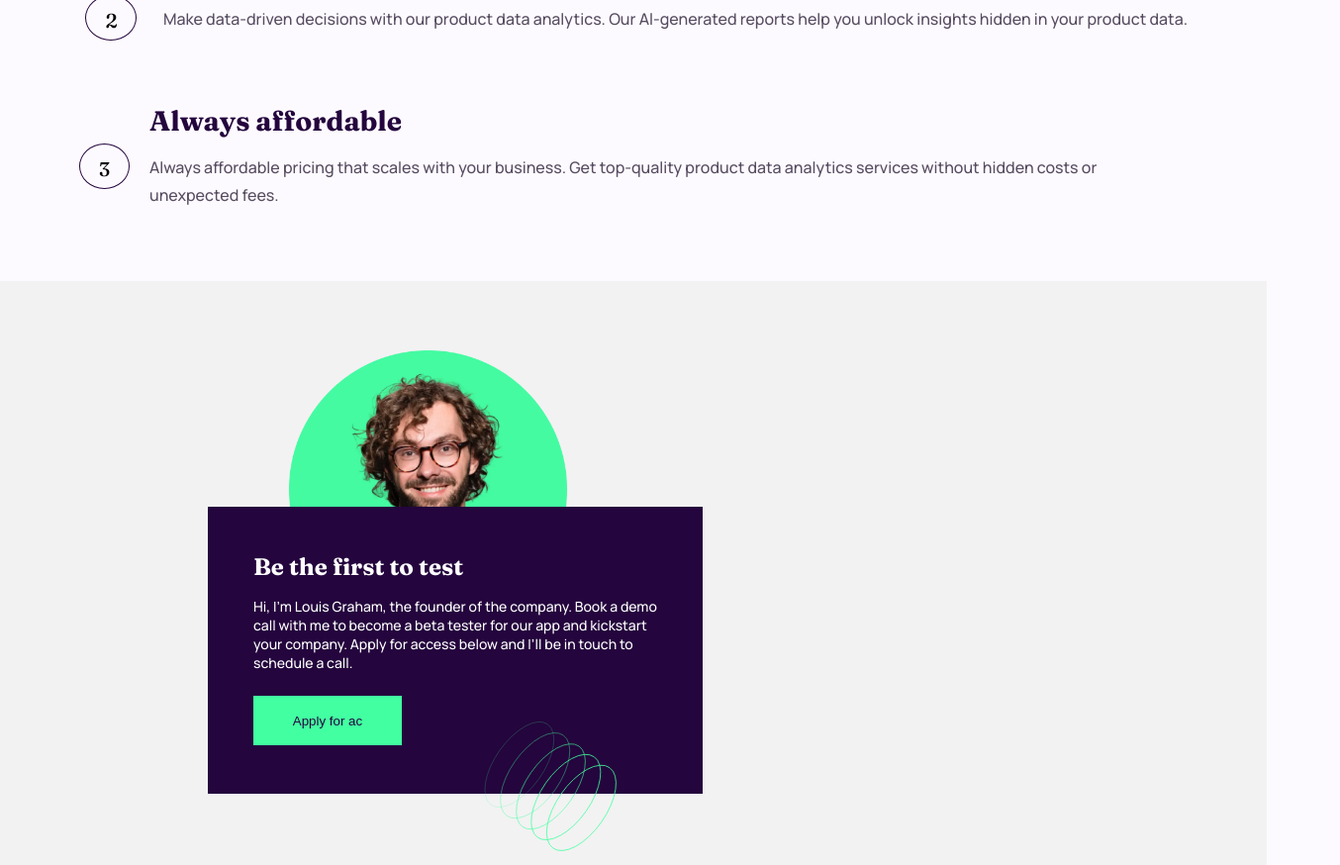
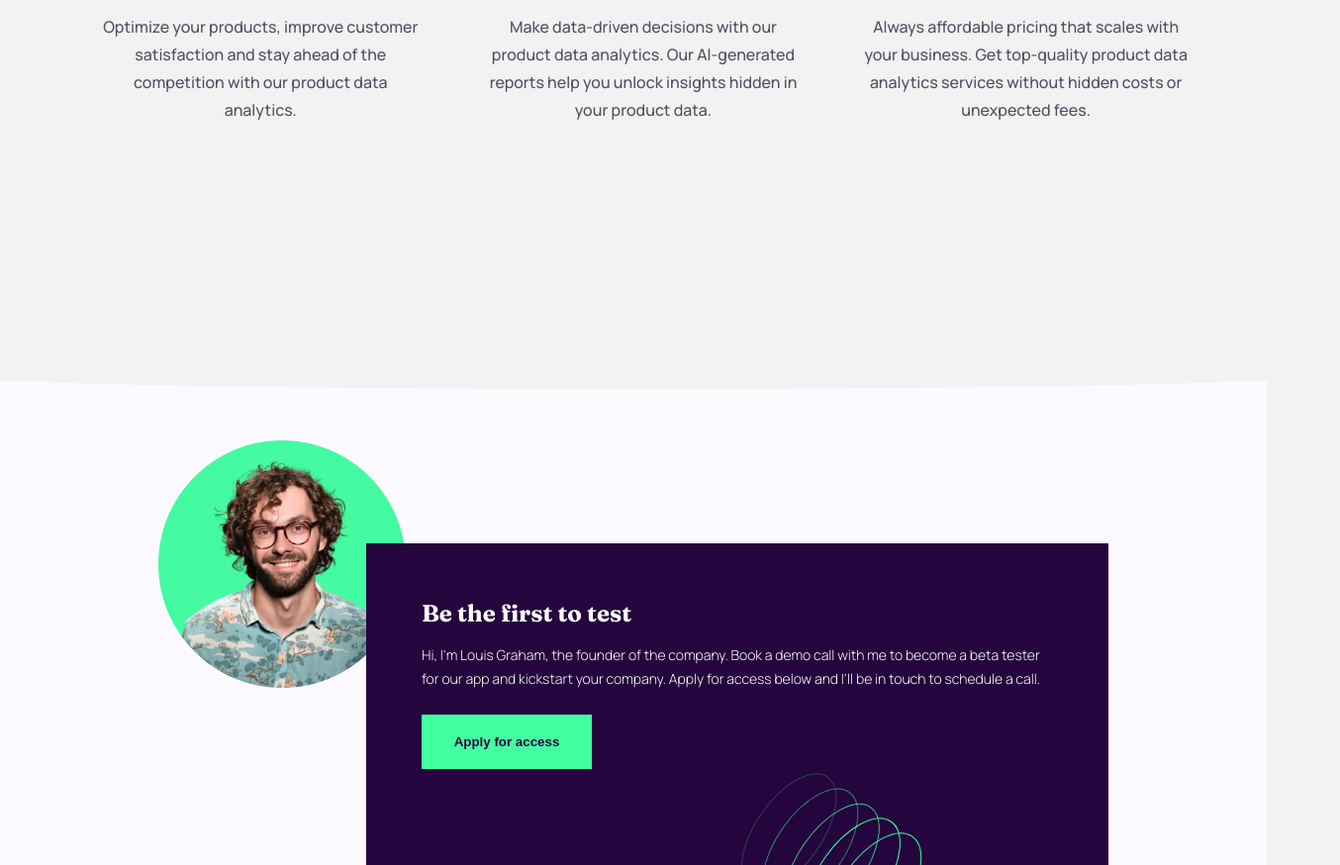
Before and after one commit to yerti/workit-landing-page, a plain HTML site: page index.html in a window 1280 px wide. Shown: the part 881-1755 px from the top of the page at 99% size, 1354 px wide, since content can reach past the window. Drawn offline with Linux system fonts and the light colour scheme.

Commit message:
modificaciones

```diff
--- a/index.html
+++ b/index.html
@@ -23,10 +23,11 @@
           <h1>Data <span class="encabezado-titulo-decoracion">tailored</span> to your needs.</h1>
           <button class="encabezado-titulo-boton">Learn more</button>
         </section>
-        <img class="icono2" src="starter-code/assets/images/bg-pattern-2.svg" alt="">
+        <img class="icono2" src="starter-code/assets/images/icono2.png" alt="">
       </div>
     </div>
   </header>
+  <div class="path-morado"></div>
   <main>
     <div class="imagen-telefono"></div>
     <div class="contenido-informacion-total">
@@ -53,22 +54,25 @@
       </section>
     </div>
   </main>
+  <div class="path-blanco"></div>
   <footer>
-    <img class="image-founder" src="starter-code/assets/images/image-founder.webp" alt="">
     <section class="footer-texto">
-      <h2>Be the first to test</h2>
-      <p>Hi, I'm Louis Graham, the founder of the company. Book a demo call with me to become a beta tester for our app and kickstart your company. Apply for access below and I’ll be in touch to schedule a call.</p>
-      <button class="footer-boton">Apply for ac</button>
+      <img class="image-founder" src="starter-code/assets/images/image-founder.webp" alt="">
+      <section class="footer-texto-informacion">
+        <h2>Be the first to test</h2>
+        <p>Hi, I'm Louis Graham, the founder of the company. Book a demo call with me to become a beta tester for our app and kickstart your company. Apply for access below and I’ll be in touch to schedule a call.</p>
+        <button>Apply for access</button>
+      </section>
     </section>
     <img class="icono3" src="starter-code/assets/images/bg-pattern-3.svg" alt="">
     <section class="footer-imagenes">
       <img class="footer-logo" src="starter-code/assets/images/logo-dark.svg" alt="">
-      <div class="footer-logos-paginas">
+      <div class="footer-paginas-web">
         <img src="starter-code/assets/images/icon-facebook.svg" alt="">
         <img src="starter-code/assets/images/icon-instagram.svg" alt="">
         <img src="starter-code/assets/images/icon-twitter.svg" alt="">
       </div>
-  </section>
+    </section>
   </footer>
 
 </body>
--- a/style.css
+++ b/style.css
@@ -14,7 +14,7 @@
 }
 body {
     font-family: var(--manrope);
-    background-color: var(--gosht-white);
+    background-color: #F2F2F2;
 }
 html {
     width: 100%;
@@ -36,6 +36,13 @@ header {
 .icono3 {
     display: none;
 }
+.path-morado {
+    width: 100%;
+    height: 100px;
+    background-color: var(--dark-purple);
+    clip-path: ellipse(50% 11% at 50% 50%);
+    margin-top: -52px;
+}
 .encabezado {
     padding-top: 32px;
     padding-left: 16px;
@@ -50,6 +57,7 @@ header {
     background-color: transparent;
     border: none;
     border-bottom: 2px solid var(--eucaplyptus);
+    cursor: pointer;
 }
 .encabezado-titulo {
     width: 90%;
@@ -76,27 +84,30 @@ header {
     font-weight: 700;
     border: none;
     background-color: var(--eucaplyptus);
+    cursor: pointer;
 }
 
 main {
     width: 100%;
-    height: 1070px;
 }
 .imagen-telefono {
     width: 320px;
     height: 184px;
-    margin: -90px auto;
+    margin: -120px auto;
     background-image: url("starter-code/assets/images/image-hero.webp");
     background-size: cover;
     background-repeat: no-repeat;
     background-position: center;
+    position: relative;
 }
 .contenido-informacion-total{
     display: flex;
     flex-direction: column;
     text-align: center;
     gap: 40px;
-    margin: 150px 16px;
+    margin: 0 16px;
+    margin-top: 150px;
+    margin-bottom: 80px;
 }
 .contenido-information-titulo {
     width: 48px;
@@ -122,57 +133,74 @@ main {
     line-height: 28px;
     color: var(--davys-gray);
 }
+.path-blanco {
+    width: 100%;
+    height: 100px;
+    background-color: #F2F2F2;
+    clip-path: ellipse(50% 11% at 50% 50%);
+    margin-bottom: -47px;
+}
 
 footer {
-    background-color: #F2F2F2;
-    margin: 90px auto;
-    text-align: center;
+    padding-top: 60px;
+    background-color: var(--gosht-white);
+}
+.footer-texto {
+    margin: 0 16px;
+    display: flex;
+    flex-direction: column;
+    align-items: center;
 }
 .image-founder {
-    width: 181px;
-    height: 181px;
-    margin-top: 70px;
+    width: 250px;
+    height: 250px;
 }
-.footer-texto {
-    position: absolute;
-    z-index: 2;
+.footer-texto-informacion {
     background-color: var(--dark-purple);
-    margin: -40px 16px;
-    padding: 32px;
     color: var(--white);
+    display: flex;
+    flex-direction: column;
+    align-items: center;
+    padding: 31px;
+    margin-top: -46px;
 }
-.footer-texto h2 {
-    font-size: 24px;
-    font-weight: 600;
+.footer-texto-informacion h2 {
     font-family: var(--fraunces);
     margin-bottom: 16px;
 }
-.footer-texto p {
+.footer-texto-informacion p {
     font-size: 14px;
-    font-weight: 400;
+    font-weight: 300;
+    text-align: center;
+    line-height: 24px;
     margin-bottom: 24px;
 }
-.footer-boton {
-    width: 150px;
-    height: 50px;
+.footer-texto-informacion button {
+    width: 172px;
+    height: 55px;
+    border: none;
     background-color: var(--eucaplyptus);
-    border: none;
     color: var(--dark-purple);
+    font-weight: 700;
+    cursor: pointer;
 }
 .footer-imagenes {
-    margin-top: 340px;
+    display: flex;
+    flex-direction: column;
+    align-items: center;
+    padding-bottom: 60px;
 }
 .footer-logo {
-    width: 95px;
-    height: 24px;
-    margin-bottom: 52px;
+    margin-bottom: 40px;
 }
-.footer-logos-paginas {
+.footer-paginas-web {
     display: flex;
-    gap: 20px;
-    justify-content: center;
-    padding-bottom: 60px;
+    gap: 28px;
 }
+.icono3 {
+    display: none;
+}
+
 
 @media screen and (min-width: 768px) {
     header {
@@ -185,7 +213,7 @@ footer {
         display: flex;
     }
     .encabezado-titulo {
-        width: ;
+        width: 40%;
     }
     .icono1 {
         display: block;
@@ -193,18 +221,8 @@ footer {
     }
     .icono2 {
         display: block;
-        margin-left: -69px;
-        margin-right: -90px;
         margin-top: 189px;
-    }
-    .icono3 {
-        display: block;
-        position: absolute;
-        width: 173px;
-        height: 155px;
-        margin-top: 77px;
-        margin-left: 470px;
-        z-index: 3;
+        margin-right: -16px;
     }
     .imagen-telefono {
         width: 514px;
@@ -230,27 +248,55 @@ footer {
         text-align: initial;
         margin-left: 20px;
     }
-    footer {
-        margin: 0;
+
+
+    .footer-texto {
+        flex-direction: row;
+        margin: 0 40px;
     }
-    .footer-texto {
-        width: 500px;
-        height: 290px;
-        padding: 46px;
-        margin-left: 210px;
-        margin-top: -128px;
+    .footer-texto-informacion {
+        height: 340px;
+        margin-bottom: -343px;
+        margin-left: -86px;
+        align-items: flex-start;
+        padding: 56px;
+    }
+    .footer-texto-informacion p {
         text-align: initial;
     }
-    .image-founder {
-        width: 281px;
-        height: 281px;
-        margin-left: -415px;
+    .icono3 {
+        display: block;
+        margin-left: 450px;
+        margin-top: 76px;
+
     }
-    .footer-imagenes {
-        margin-top: 240px;
+
+
+}
+@media screen and (min-width: 1024px) {
+    .contenido-informacion-total {
+        display: grid;
+        grid-template-columns: 1fr 1fr 1fr;
+    }
+    .contenido-informacion-parrafo {
+        flex-direction: column;
+    }
+    .contenido-information-texto h3 {
+        text-align: center;
+    }
+    .contenido-information-texto p{
+        text-align: center;
+    }
+
+    .footer-texto {
+        margin: 0 160px;
+    }
+    .footer-texto-informacion {
+        margin-left: -40px;
+    }
+    .icono3 {
+        margin-left: 730px;
+        margin-top: 70px;
     }
 
 }
-@media screen and (min-width: px) {
-
-}
```
Also changed, not shown: starter-code/assets/images/icono2.png (added).
